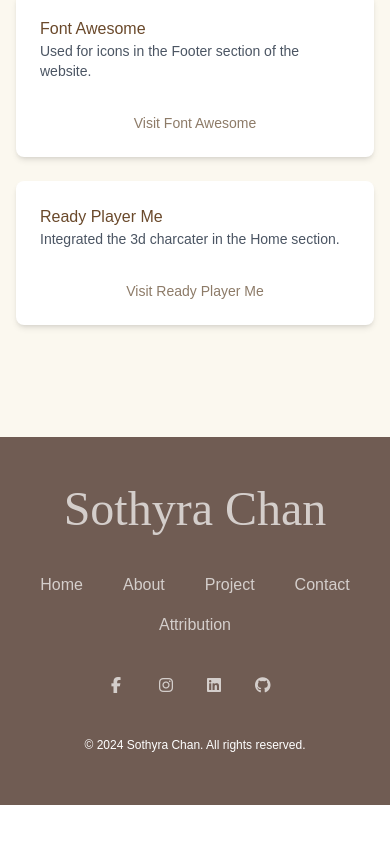
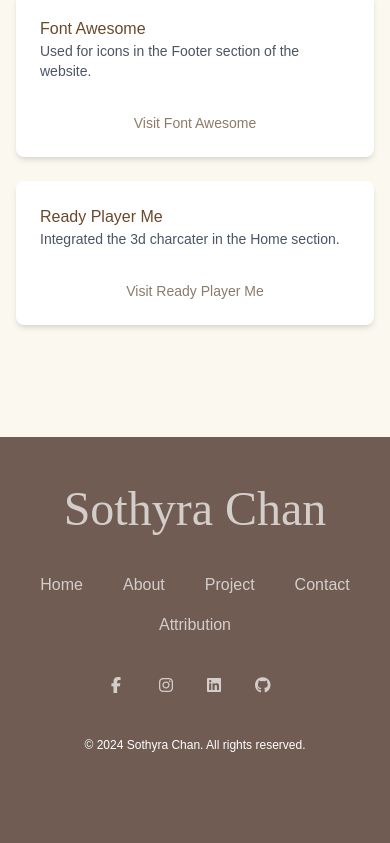
Before and after one commit to Sothyra12/personal_portfolio, a React (Vite) app: page /attribution in a window 390 px wide. Shown: the part 1415-2258 px from the top of the page. Before the commit the page ends 2220 px from the top, so only its background shows below. Built offline with nearby package versions, Linux system fonts and the light colour scheme; no server answers.

Commit message:
adjusted the sizes of some elements in the footer and sidebar pages

```diff
--- a/src/components/Footer.jsx
+++ b/src/components/Footer.jsx
@@ -5,7 +5,7 @@
 const Footer = () => {
   return (
     <footer className="bg-[#705C53] text-white">
-      <div className="max-w-screen-xl px-4 py-12 mx-auto space-y-8 overflow-hidden sm:px-6 lg:px-8">
+      <div className="max-w-screen-xl px-4 pt-12 mx-auto space-y-8 overflow-hidden sm:px-6 lg:px-8 pb-40 sm:pb-12">
         <h1 className="text-5xl font-Euphoria font-thin text-center text-white/70 hover:text-white transition-colors duration-200">
           <Link
             to="/"
--- a/src/components/Sidebar.jsx
+++ b/src/components/Sidebar.jsx
@@ -37,7 +37,7 @@
       <div
         className="
           md:hidden
-          fixed bottom-4 left-1/2 transform -translate-x-1/2
+          fixed bottom-10 left-1/2 transform -translate-x-1/2
           w-[90%] max-w-md p-2 flex items-center justify-evenly
           rounded-full shadow-lg
           bg-[#776B5D]/50 bg-clip-padding backdrop-filter backdrop-blur-md border border-white/30
```
